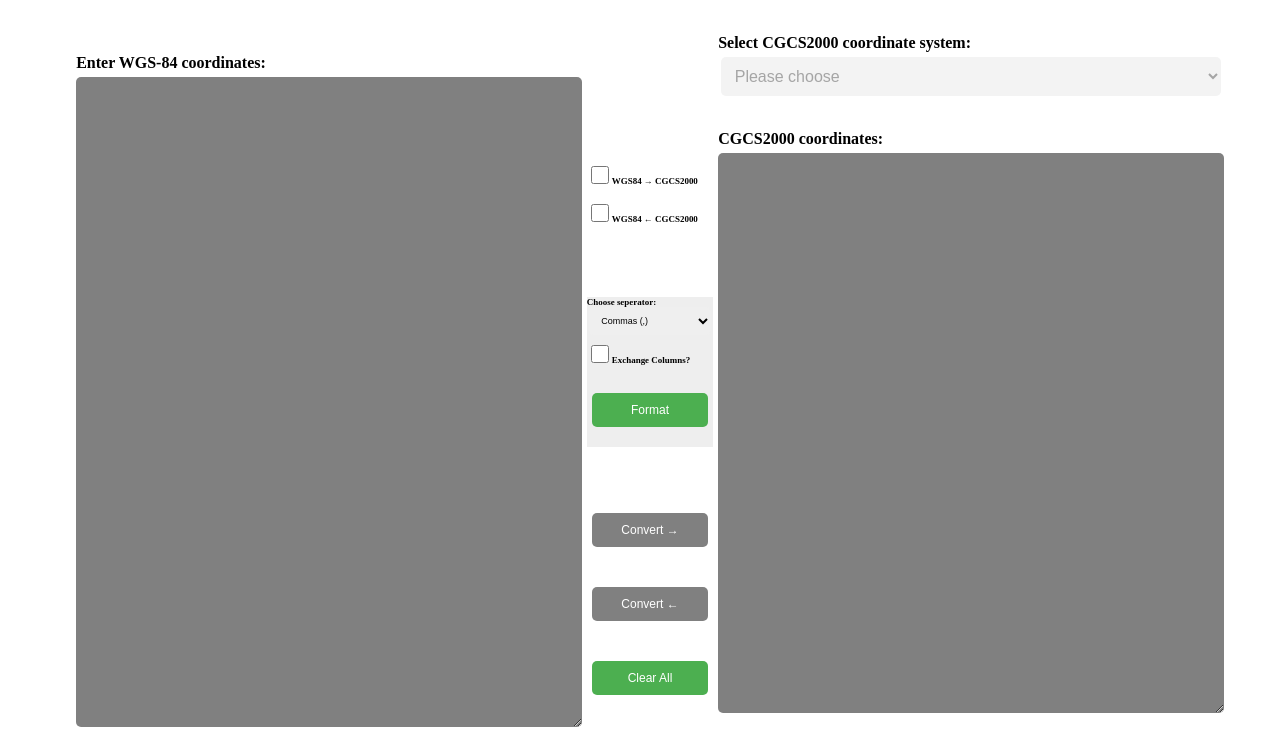
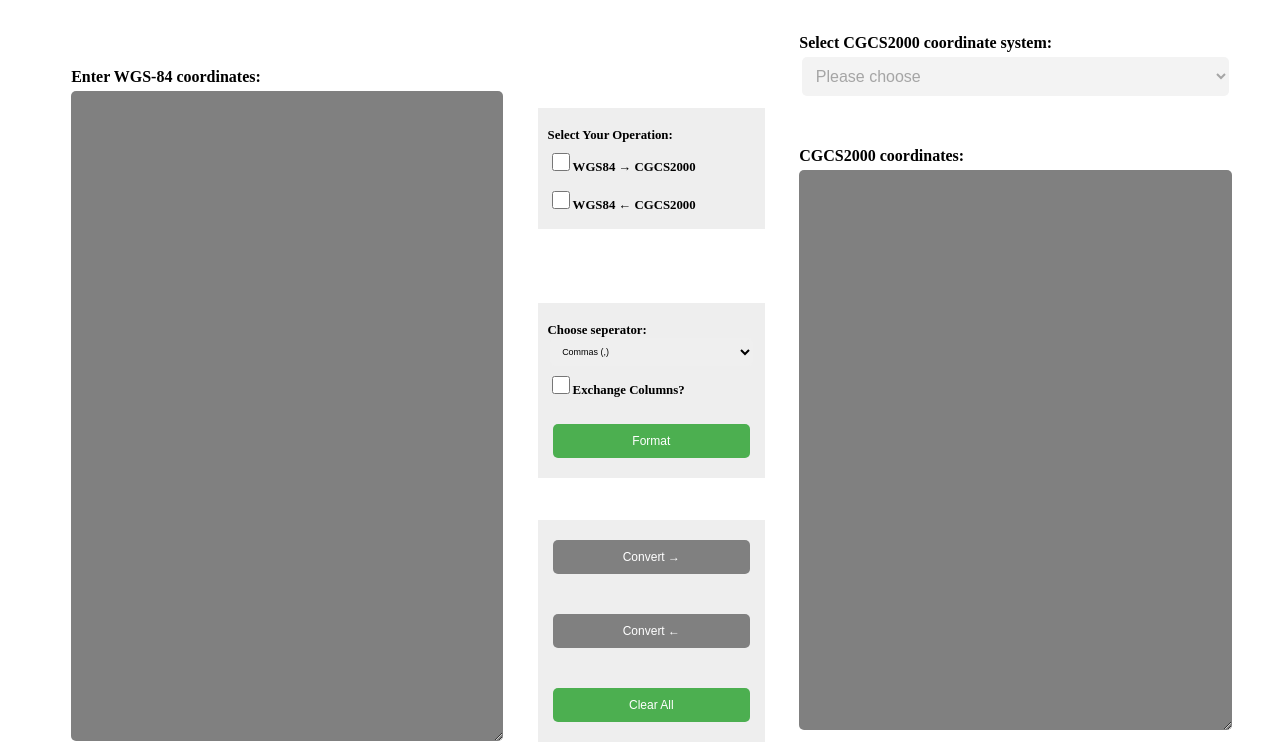
Before and after one commit to longgangfan/coordtrans, a plain HTML site: page index.html in a window 1280 px wide. Shown: the part 90-838 px from the top of the page. Drawn offline with Linux system fonts and the light colour scheme; a script that the page names is missing.

Commit message:
update grid-area paddding

```diff
--- a/converter.js
+++ b/converter.js
@@ -1,5 +1,5 @@
 // shadow the itesm when the page is loaded
-window.onload = function () {
+window.onload = function loadpage() {
   shadow_wgs();
   shadow_cgcs();
 };
@@ -215,7 +215,7 @@ function inconvert() {
         return null;
       }
       var result = proj4(cgcs, wgs84, [east, north]);
-      return [result[0].toFixed(4), result[1].toFixed(4)];
+      return [result[0].toFixed(6), result[1].toFixed(6)];
     })
     .filter((coords) => coords !== null)
     .map((coords) => coords.join(", "));
--- a/index.html
+++ b/index.html
@@ -32,6 +32,7 @@
           ></textarea>
         </div>
         <div id="checkbox">
+          <label>Select Your Operation:</label>
           <label>
             <input type="checkbox" id="wgs2cgcs_ck" onchange="shadow_cgcs()"/>WGS84 &#8594 CGCS2000
           </label>
--- a/style.css
+++ b/style.css
@@ -12,15 +12,18 @@ h1 {
 
 .form-grid {
   display: grid;
-  grid-template-columns: 5% 40% 10% 40% 5%;
+  grid-template-columns:  38% 20% 38%;
   grid-template-rows: 8% 25% 25% 42%;
-  grid-gap: 5px;
+  grid-column-gap: 3%;
+  grid-row-gap: 2%;
   align-items: center;
   grid-template-areas:
-    ". wgs84 . cgcs2000select ."
-    ". wgs84 checkbox cgcs2000 ."
-    ". wgs84 format cgcs2000 ."
-    ". wgs84 convert cgcs2000 .";
+    "wgs84 checkbox cgcs2000select"
+    "wgs84 checkbox cgcs2000"
+    "wgs84 format cgcs2000"
+    "wgs84 convert cgcs2000";
+  padding-left: 5%;
+  padding-right: 5%;
 }
 
 .form-group {
@@ -49,6 +52,8 @@ h1 {
   flex-direction: column;
   margin-bottom: 10px;
   align-items: stretch;
+  padding-left: 10px;
+  padding-right: 10px;
 }
 #wgs84 {
   grid-area: wgs84;
@@ -61,22 +66,31 @@ h1 {
 }
 #convert {
   grid-area: convert;
+  background-color: #eee;
 }
 #checkbox {
   grid-area: checkbox;
   display: flex;
   flex-direction: column;
-  font-size: 0.7vw;
+  font-size: 1vw;
   font-weight: bold;
+  background-color: #eee;
+  align-items: stretch;
+  padding-left: 10px;
+  padding-right: 10px;
+  padding-top: 20px;
+  padding-bottom: 10px;
 }
 #formatbox {
   grid-area: format;
   display: flex;
   flex-direction: column;
-  font-size: 0.7vw;
+  font-size: 1vw;
   font-weight: bold;
+  padding-top: 20px;
+  padding-left: 10px;
+  padding-right: 10px;
   background-color: #eee;
-  align-items: stretch;
 }
 button[type="button"] {
   background-color: #4caf50;
@@ -112,8 +126,8 @@ input {
 
 select {
   padding: 8px;
-  margin-left:0.2vw;
-  margin-right:0.2vw;
+  margin-left: 0.2vw;
+  margin-right: 0.2vw;
   border-radius: 5px;
   border: 2px;
   font-size: 0.7vw;
```
